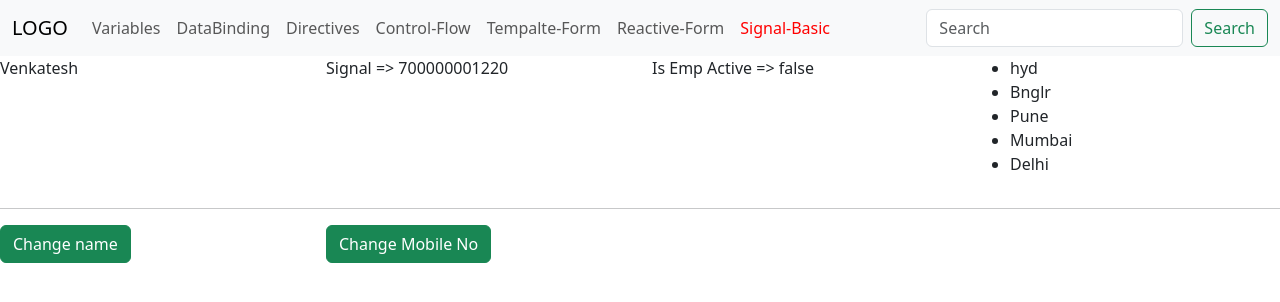
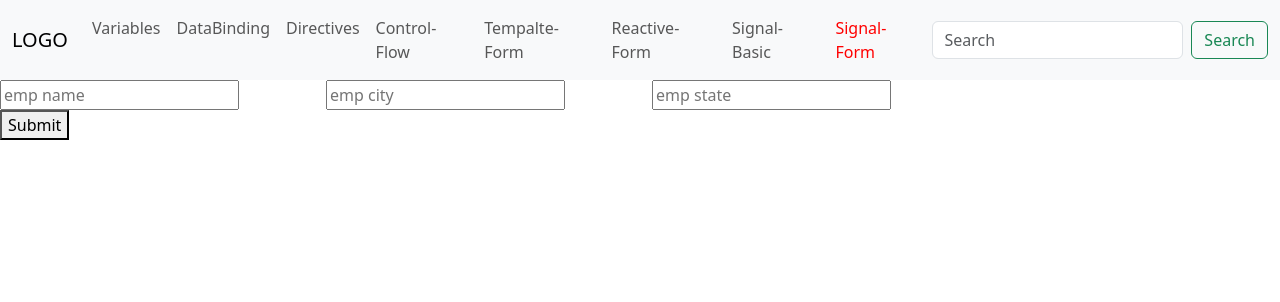
Before and after one commit to venkateshthooti/Angular22Tutorial, an Angular app: page /signal-form in a window 1280 px wide. Shown: the top 302 px of the page. Built offline with nearby package versions, Linux system fonts and the light colour scheme.

Commit message:
Signal form and it's validation code added.

```diff
--- a/src/app/app.html
+++ b/src/app/app.html
@@ -25,7 +25,10 @@
           <a class="nav-link" routerLinkActive="active" routerLink="reactive-form">Reactive-Form</a>
         </li>
         <li class="nav-item">
-          <a class="nav-link" routerLinkActive="active" routerLink="signal-form">Signal-Basic</a>
+          <a class="nav-link" routerLinkActive="active" routerLink="signal-basic">Signal-Basic</a>
+        </li>
+        <li class="nav-item">
+          <a class="nav-link" routerLinkActive="active" routerLink="signal-form">Signal-Form</a>
         </li>
 
       </ul>
--- /dev/null
+++ b/src/app/components/signal-form/signal-form.html
@@ -0,0 +1,31 @@
+<div class="row">
+    <div class="col-3">
+        <input type="text" [formField]="empForm.empName" placeholder="emp name">
+        @if (empForm.empName().touched()) {
+            @for (item of empForm.empName().errors(); track $index) {
+               <span class="text-danger d-block" >{{item.message}}</span>
+            }
+        }
+    </div>
+    <div class="col-3">
+        <input type="text" [formField]="empForm.empCity" placeholder="emp city">
+        @if (empForm.empCity().touched()) {
+            @for (item of empForm.empCity().errors(); track $index) {
+                <span class="text-danger d-block">{{item.message}}</span>
+            }
+        }
+    </div>
+    <div class="col-3">
+        <input type="text" [formField]="empForm.empState" placeholder="emp state">
+        @if (empForm.empState().touched()) {
+            @for (item of empForm.empState().errors(); track $index) {
+                <span class="text-danger d-block">{{item.message}}</span>
+            }
+        }
+    </div>
+</div>
+<div class="row">
+    <div class="col-4">
+        <button (click)="onSave()">Submit</button>
+    </div>
+</div>
--- /dev/null
+++ b/src/app/components/signal-form/signal-form.ts
@@ -0,0 +1,31 @@
+import { Component, signal } from '@angular/core';
+import { form, FormField, minLength, required, schema } from '@angular/forms/signals';
+
+@Component({
+  selector: 'app-signal-form',
+  imports: [FormField],
+  templateUrl: './signal-form.html',
+  styleUrl: './signal-form.scss',
+})
+export class SignalForm {
+
+  empModel=signal({
+    empName:'',
+    empCity:'',
+    empState:''
+
+  })
+
+  empForm=form(this.empModel,(schema)=>{
+    required(schema.empName,{message:'Name is required'}),
+    required(schema.empCity,{message:'City is required'}),
+    minLength(schema.empName,4,{message:'Min 4 char needed'})
+    required(schema.empState,{message:'State is required'})
+  })
+
+  onSave(){
+    const formValue=this.empForm().value()
+    debugger;
+  }
+
+}
```
Also changed, not shown: src/app/app.routes.ts (+6 -1 lines), src/app/components/signal-form/signal-form.scss (added), 1 other file (tests, documents, lock files or other folders).
